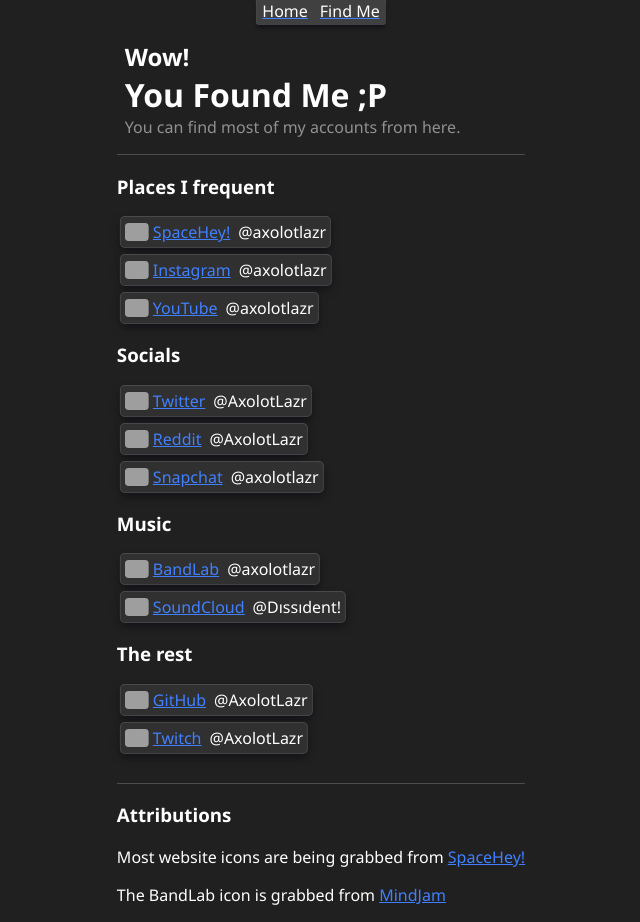
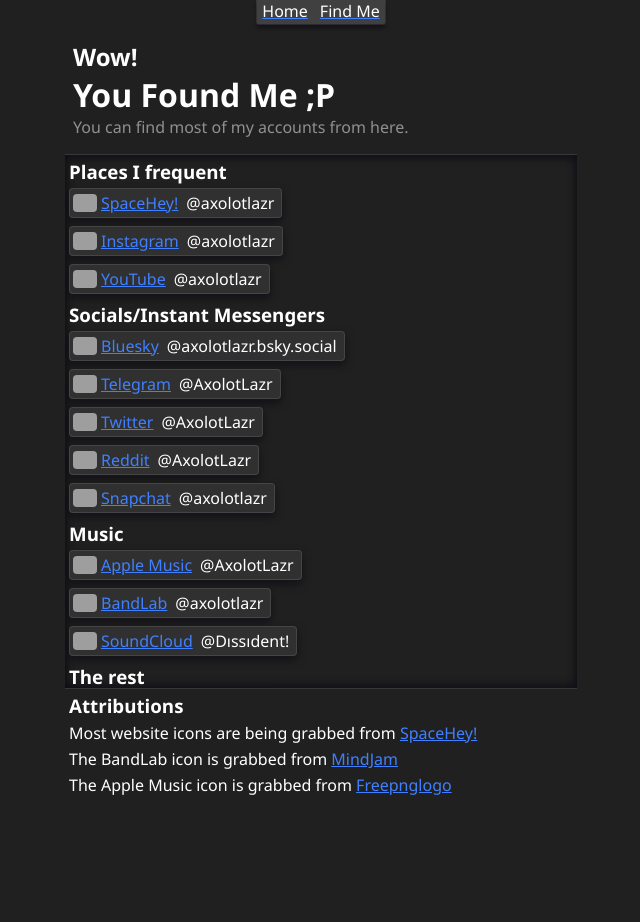
Before and after one commit to AxolotLazr/axolotlazr.github.com, a plain HTML site: page Find-Me/index.html in a window 1280 px wide. Shown: the whole page, without its empty margins (319-959 px from the left). After the commit the page ends 800 px from the top, so only its background shows below. Drawn offline with Linux system fonts and the light colour scheme; files that its build step writes are made by us from their sources; grey boxes are pictures that could not be loaded.

Commit message:
New socials & style improvements

```diff
--- a/Find-Me/index.html
+++ b/Find-Me/index.html
@@ -26,7 +26,7 @@
 
         <div class="divider"></div>
 
-        <div>
+        <div class="scroll vertical">
             <h3>Places I frequent</h3>
             <a class="site_holder" href="https://spacehey.com/axolotlazr">
                     <img class="site_logo" src="https://unavatar.io/duckduckgo/spacehey.com">
@@ -47,7 +47,19 @@
                 <div class="username">axolotlazr</div>
             </a>
 
-            <h3>Socials</h3>
+            <h3>Socials/Instant Messengers</h3>
+            <a class="site_holder" href="https://bsky.app/profile/axolotlazr.bsky.social">
+                <img class="site_logo" src="https://static.spacehey.net/social-icons/custom_bluesky.png">
+                <p class="site_title">Bluesky</p>
+                <div class="at">@</div>
+                <div class="username">axolotlazr.bsky.social</div>
+            </a>
+            <a class="site_holder" href="https://telegram.me/AxolotLazr">
+                <img class="site_logo" src="https://static.spacehey.net/social-icons/custom_telegram.png">
+                <p class="site_title">Telegram</p>
+                <div class="at">@</div>
+                <div class="username">AxolotLazr</div>
+            </a>
             <a class="site_holder" href="https://twitter.com/AxolotLazr">
                 <img class="site_logo" src="https://static.spacehey.net/social-icons/twitter.png">
                 <p class="site_title">Twitter</p>
@@ -68,6 +80,12 @@
             </a>
 
             <h3>Music</h3>
+            <a class="site_holder" href="https://music.apple.com/profile/AxolotLazr">
+                <img class="site_logo" src="https://static.freepnglogo.com/images/all_img/apple-music-logo-png-e0aa.png">
+                <p class="site_title">Apple Music</p>
+                <div class="at">@</div>
+                <div class="username">AxolotLazr</div>
+            </a>
             <a class="site_holder" href="https://www.bandlab.com/axolotlazr">
                 <img class="site_logo" src="https://mindjam.org.uk/wp-content/uploads/2025/02/bandlab.png">
                 <p class="site_title">BandLab</p>
@@ -81,13 +99,18 @@
                 <div class="username">Dıssıdent! </div>
             </a>
 
-
             <h3>The rest</h3>
             <a class="site_holder" href="https://github.com/AxolotLazr">
                 <img class="site_logo" src="https://static.spacehey.net/social-icons/github.png">
                 <p class="site_title">GitHub</p>
                 <div class="at">@</div>
                 <div class="username">AxolotLazr</div>
+            </a>
+            <a class="site_holder" href="https://letterboxd.com/axolotlazr/">
+                <img class="site_logo" src="https://static.spacehey.net/social-icons/custom_letterboxd.png">
+                <p class="site_title">Letterboxd</p>
+                <div class="at">@</div>
+                <div class="username">axolotlazr</div>
             </a>
             <a class="site_holder" href="https://www.twitch.tv/AxolotLazr">
                 <img class="site_logo" src="https://static.spacehey.net/social-icons/custom_twitch.png">
@@ -97,13 +120,13 @@
             </a>
         </div>
 
-        <br>
         <div class="divider"></div>
 
         <footer>
             <h3>Attributions</h3>
             <p>Most website icons are being grabbed from <a href="https://spacehey.com/">SpaceHey!</a></p>
             <p>The BandLab icon is grabbed from <a href="https://mindjam.org.uk/discover/leveling-up-skills-tools/music-audio/bandlab/">MindJam</a></p>
+            <p>The Apple Music icon is grabbed from <a href="https://freepnglogo.com/image/apple-music-logo-png">Freepnglogo</a></p>
         </footer>
     </body>
 </html>
--- a/Styles/base.css
+++ b/Styles/base.css
@@ -9,7 +9,7 @@
 
     position: absolute;
     left: 50%;
-    width: max-content;
+    width: 512px;
     max-width: calc(100vw - 16px);
     height: calc(100vh - 24px);
     background-color: var(--background);
@@ -63,6 +63,10 @@
     }
 }
 
+h1, h2, h3, h4, h5, h6, p {
+    margin: 4px;
+}
+
 /* Classes */
 .pretitle, .title, .subtitle {
     margin: 0px;
@@ -86,3 +90,22 @@
     min-height: 1px;
     background-color: var(--highlight);
 }
+
+.scroll {
+    &.horizontal {
+        overflow-x: scroll;
+
+        box-shadow:
+            inset 4px 0px 8px var(--shadow),
+            inset -4px 0px 8px var(--shadow)
+        ;
+    }
+    &.vertical {
+        overflow-y: scroll;
+
+        box-shadow:
+            inset 0px 4px 8px var(--shadow),
+            inset 0px -4px 8px var(--shadow)
+        ;
+    }
+}
--- a/Styles/find-me.css
+++ b/Styles/find-me.css
@@ -15,11 +15,12 @@
     border-radius: 4px;
 
     padding: 4px;
+    padding-right: 8px;
     margin: 4px;
     margin-bottom: 8px;
 
     box-shadow:
-        0px 0px 0px 1px var(--highlight),
+        inset 0px 0px 0px 1px var(--highlight),
         0px 4px 8px var(--shadow)
     ;
 
@@ -28,7 +29,12 @@
 .site_holder:hover {
     z-index: 100;
 
-    transform: scale(1.1);
+    transform:
+        translateX(16px)
+        translateZ(32px)
+        rotateY(10deg)
+        rotateX(10deg)
+    ;
 }
     .site_logo {
         object-fit: contain;
--- a/Themes/deepslate.css
+++ b/Themes/deepslate.css
@@ -4,7 +4,7 @@
     --foreground: rgb(64, 64, 64);
 
     --shadow: rgb(4, 4, 16, 0.5);
-    --highlight: rgb(255, 255, 255, 0.2);
+    --highlight: rgb(255, 255, 255, 0.1);
 
     --text-color: rgb(255, 255, 255);
     --text-faded: rgb(255, 255, 255, 0.5);
```
